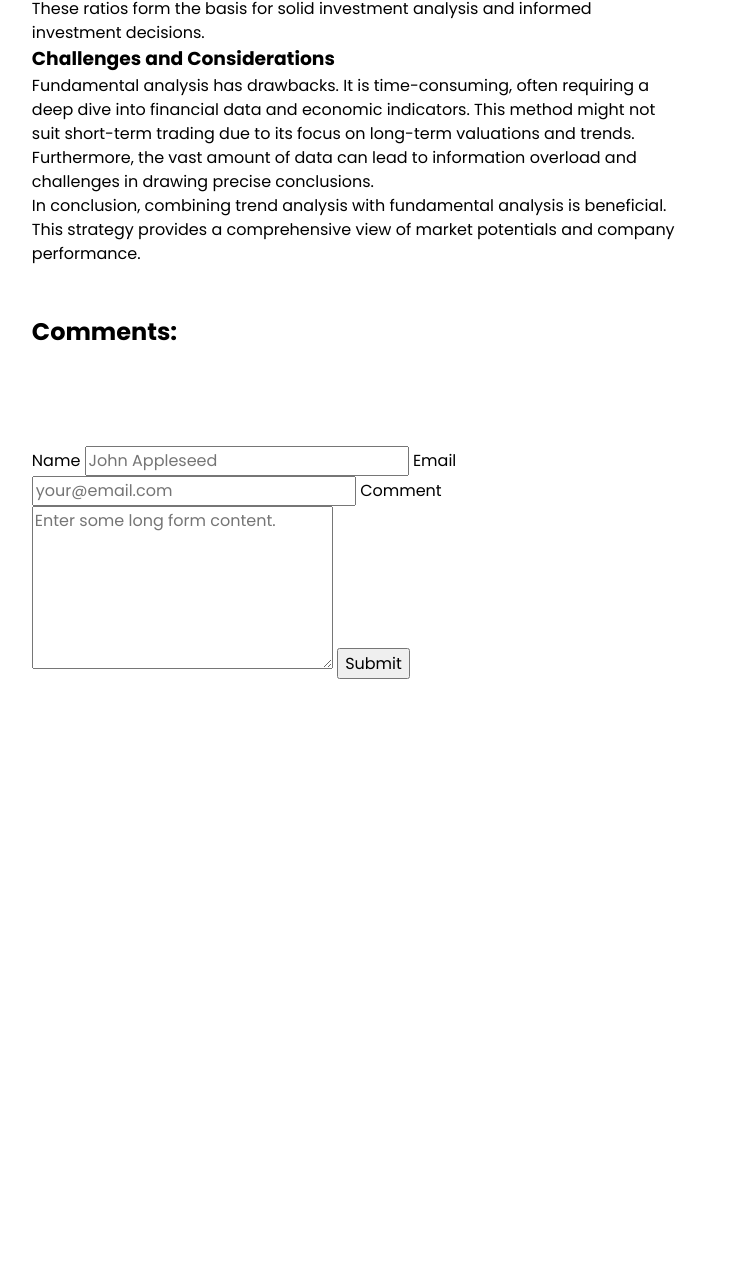
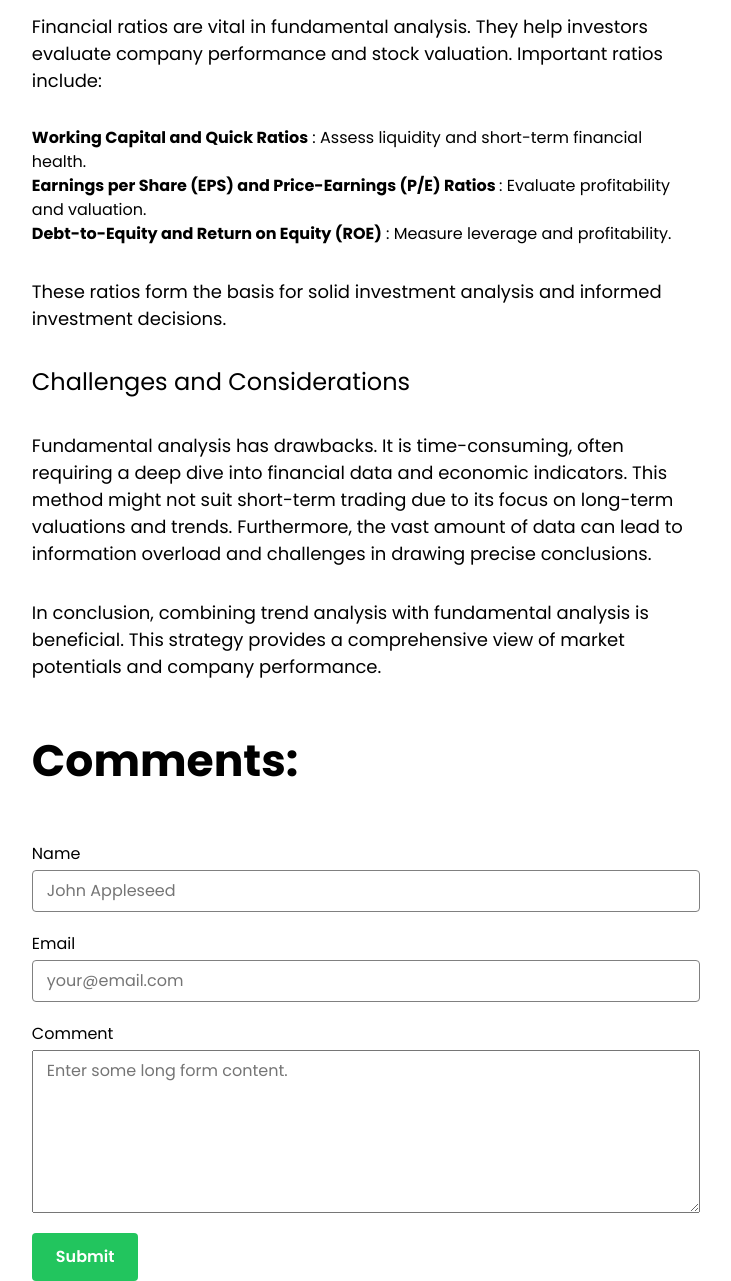
Before and after one commit to diamond120/tradescoop-frontend-react, a plain HTML site: page blog-post.html in a window 1280 px wide. Shown: the part 1183-2464 px from the top of the page, without its empty margins (91-822 px from the left). Before the commit the page ends 1862 px from the top, so only its background shows below. Drawn offline with Linux system fonts and the light colour scheme.

Commit message:
place holder blog post

```diff
--- a/blog-post.html
+++ b/blog-post.html
@@ -93,7 +93,7 @@
             <div class="date">March 14, 2024</div>
           </div>
         </div>
-        <article class="">
+        <article class="blog-paras">
           <p>
             In addition to trend analysis techniques, investors and day traders
             can benefit from integrating fundamental analysis. This method
@@ -112,7 +112,9 @@
             projections. This approach provides a more complete market overview
             and reveals investment opportunities.
           </p>
-          <h3>Key Financial Ratios for Fundamental Analysis</h3>
+          <h3 class="poppins-regular">
+            Key Financial Ratios for Fundamental Analysis
+          </h3>
           <p>
             Financial ratios are vital in fundamental analysis. They help
             investors evaluate company performance and stock valuation.
@@ -138,7 +140,7 @@
             These ratios form the basis for solid investment analysis and
             informed investment decisions.
           </p>
-          <h3>Challenges and Considerations</h3>
+          <h3 class="poppins-regular">Challenges and Considerations</h3>
           <p>
             Fundamental analysis has drawbacks. It is time-consuming, often
             requiring a deep dive into financial data and economic indicators.
@@ -154,23 +156,21 @@
           </p>
         </article>
 
-        <h2 class="mt-32 mb-4 ft-bold text-4xl leading-tight lg:text-6xl">
-          Comments:
-        </h2>
-        <ul></ul>
-        <form class="w-full max-w-lg mt-8" disabled="">
+        <h2 class="comments-header">Comments:</h2>
+        <!-- <ul></ul> -->
+        <form class="comment-form" disabled="">
           <input
             name="_id"
             type="hidden"
             value="fbcff311-9e17-4539-b16f-28ff258b354e" />
-          <label class="mb-5 block">
+          <label>
             <span class="text-gray-700">Name</span>
             <input
               name="name"
               class="form-input mt-1 block w-full rounded border py-2 px-3 shadow"
               placeholder="John Appleseed" />
           </label>
-          <label class="mb-5 block">
+          <label>
             <span class="text-gray-700">Email</span>
             <input
               name="email"
@@ -178,7 +178,7 @@
               class="form-input mt-1 block w-full rounded border py-2 px-3 shadow"
               placeholder="your@email.com" />
           </label>
-          <label class="mb-5 block">
+          <label>
             <span class="text-gray-700">Comment</span>
             <textarea
               name="comment"
@@ -187,9 +187,7 @@
               placeholder="Enter some long form content."
               style="height: 163px"></textarea>
           </label>
-          <input
-            type="submit"
-            class="focus:shadow-outline rounded bg-green-500 py-3 px-6 ft-bold text-white shadow hover:bg-green-400 focus:outline-none" />
+          <button class="poppins-semibold">Submit</button>
         </form>
       </section>
       <section class="ad-section">
--- a/css/style.css
+++ b/css/style.css
@@ -172,6 +172,24 @@ main {
       flex-direction: column;
       gap: 2rem;
     }
+
+    & .blog-paras {
+      display: flex;
+      flex-direction: column;
+      gap: 2rem;
+      & > p {
+        font-size: 1.125rem;
+      }
+
+      & > h3 {
+        font-size: 1.5rem;
+      }
+
+      & ul {
+        padding-inline: 0;
+        list-style: none;
+      }
+    }
   }
   & .blog-post-title {
     text-align: center;
@@ -195,6 +213,47 @@ main {
   & .profile-img-cont {
     max-width: 3rem;
   }
+}
+.comment-form {
+  display: grid;
+  gap: 1.25rem;
+
+  & label {
+    display: grid;
+    gap: 0.25rem;
+
+    & textarea {
+      resize: vertical;
+      text-indent: 0.75rem;
+      padding-block: 0.5rem;
+    }
+    & input {
+      /* outline: gray 1px solid; */
+      text-indent: 0.75rem;
+      padding-block: 0.5rem;
+      border: 1px solid gray;
+      border-radius: 0.25rem;
+    }
+  }
+
+  & button {
+    width: max-content;
+    background-color: rgb(34 197 94);
+    color: var(--white-text);
+    padding-inline: 1.5rem;
+    padding-block: 0.75rem;
+    border-radius: 0.25rem;
+    &:hover {
+      cursor: pointer;
+    }
+  }
+}
+.comments-header {
+  font-size: clamp(
+    2.25rem,
+    calc(1.773rem + 2.036vw),
+    2.75rem
+  ); /* min: 36px, max: 44px */
 }
 
 .header-cont {
```
Also changed, not shown: index.html (+7 -21 lines).
